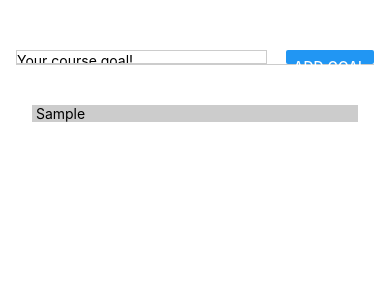
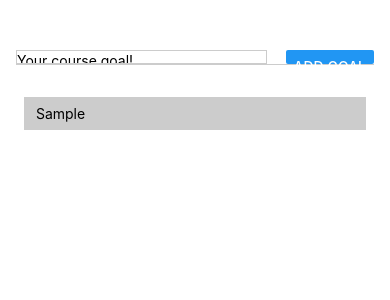
Before and after one commit to Adrion10/my-app, a React Native app: screen / in a window 390 px wide. Both pictures are taken after typing "Sample" into the empty fields and a click on the button "ADD GOAL". Shown: the top 300 px of the page. Built offline with nearby package versions, Linux system fonts and the light colour scheme.

Commit message:
styling android

```diff
--- a/App.js
+++ b/App.js
@@ -82,6 +82,7 @@ export default function App() {
             return (
               <GoalItem
                 text={itemData.item.text}
+                id={itemData.item.id}
                 onDeleteItem={deleteGoalHandler}
               />
             );
--- a/components/GoalInput.js
+++ b/components/GoalInput.js
@@ -1,5 +1,5 @@
 import { useState } from "react";
-import { StyleSheet, View, TextInput, Button, Pressable } from "react-native";
+import { StyleSheet, View, TextInput, Button } from "react-native";
 
 function GoalInput(props) {
   const [enteredGoalText, setEnteredGoalText] = useState("");
--- a/components/GoalItem.js
+++ b/components/GoalItem.js
@@ -2,11 +2,15 @@ import { StyleSheet, View, Text, Pressable } from "react-native";
 
 function GoalItem(props) {
   return (
-    <Pressable onPress={props.onDeleteItem.bind(this, props.id)}>
-      <View style={styles.goalItem}>
+    <View style={styles.goalItem}>
+      <Pressable
+        android_ripple={{ color: "#dddddd" }}
+        onPress={props.onDeleteItem.bind(this, props.id)}
+        style={({ pressed }) => pressed && stylespressedItem}
+      >
         <Text style={styles.goalText}> {props.text} </Text>
-      </View>
-    </Pressable>
+      </Pressable>
+    </View>
   );
 }
 
@@ -16,10 +20,13 @@ const styles = StyleSheet.create({
   goalItem: {
     margin: 8,
     borderRadius: 5,
-    padding: 8,
     color: "white",
+  },
+  pressedItem: {
+    opacity: 0.5,
   },
   goalText: {
     backgroundColor: "#cccccc",
+    padding: 8,
   },
 });
```
